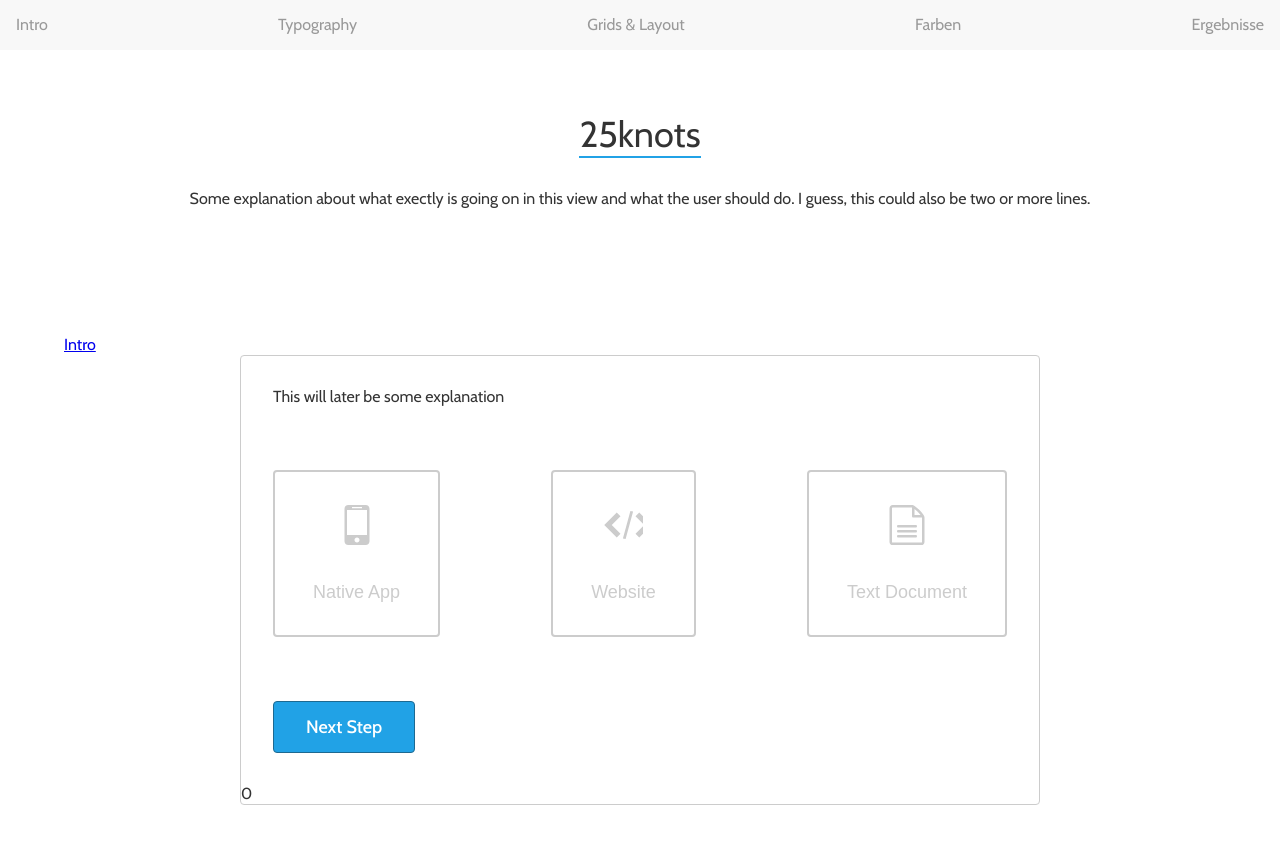
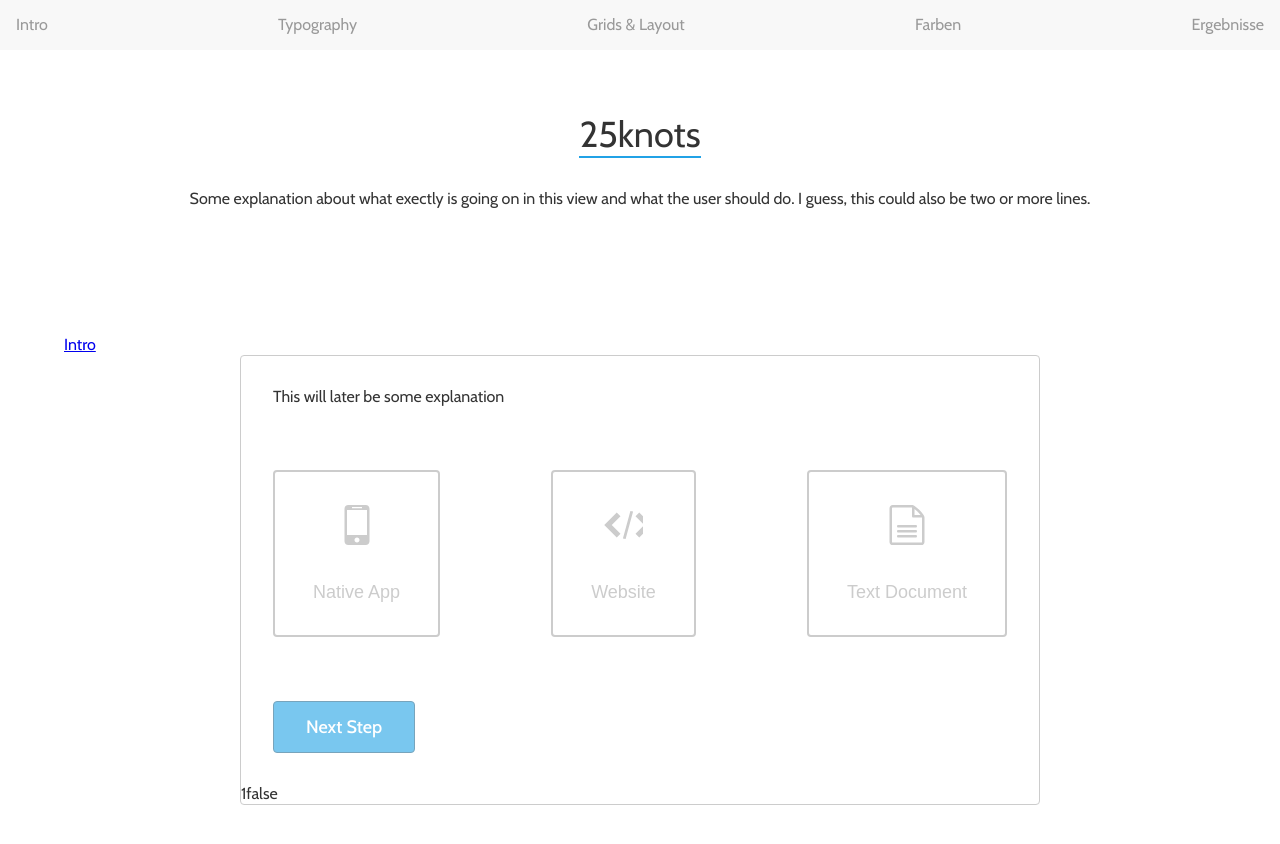
Before and after one commit to Plsr/25knots, a React app: page / in a window 1280 px wide. Shown: the top 844 px of the page. Built offline with nearby package versions, Linux system fonts and the light colour scheme.

Commit message:
Improved redux architecture and setupContainer

```diff
--- a/src/actions/index.js
+++ b/src/actions/index.js
@@ -1,6 +1,7 @@
 // Action types
 export const NEXT_SETUP_STEP = 'NEXT_SETUP_STEP'
-export const SET_ARTIFACT_SCOPE = 'SET_ARTIFACT_SCOPE'
+export const SET_SCOPE = 'SET_SCOPE'
+export const SET_SETUP_TO_FINISHED = 'SET_SETUP_TO_FINISHED'
 
 export const nextSetupStep = () => {
   return {
@@ -8,9 +9,15 @@ export const nextSetupStep = () => {
   }
 }
 
-export const setArtifactScope = (scope) => {
-  return {
-    type: SET_ARTIFACT_SCOPE,
+export const setScope = scope => {
+  return{
+    type: SET_SCOPE,
     scope
   }
 }
+
+export const setSetupToFinished = () => {
+  return {
+    type: SET_SETUP_TO_FINISHED
+  }
+}
--- a/src/components/App.jsx
+++ b/src/components/App.jsx
@@ -18,7 +18,7 @@ export default class App extends React.Component {
         <SpacingInset size='xl'>
           <IntroductionHero />
           <Link to='/intro'>Intro</Link>
-          <SetupProgress steps={setupOptions} />
+          <SetupProgress setupOptions={setupOptions} setupSteps={2} />
         </SpacingInset>
       </div>
     )
--- a/src/components/SecondaryButton.jsx
+++ b/src/components/SecondaryButton.jsx
@@ -11,9 +11,10 @@ function SecondaryButton(props) {
     <button
       className={css(
         styles.buttonReset,
-        styles.buttonStyles
+        styles.buttonStyles,
+        props.inactive && styles.buttonInactiveStyles
       )}
-      onClick={props.onClick}
+      onClick={props.inactive ? '' : props.onClick}
     >
       <SpacingSquishedInset size='l'>
         {props.children}
@@ -39,6 +40,16 @@ const styles = StyleSheet.create({
     cursor: 'pointer',
     ':hover': {
       backgroundColor: appColors.secondaryDarkened
+    },
+    ':focus': {
+      outline: 'none'
+    }
+  },
+  buttonInactiveStyles: {
+    opacity: '0.6',
+    cursor: 'not-allowed',
+    ':hover': {
+      backgroundColor: appColors.secondary
     }
   }
 })
--- a/src/components/SetupContainer.jsx
+++ b/src/components/SetupContainer.jsx
@@ -14,9 +14,10 @@ class SetupContainer extends React.Component {
     this.handleIconButtonClick = this.handleIconButtonClick.bind(this)
     this.handleButtonClick = this.handleButtonClick.bind(this)
     this.constructIconButtons = this.constructIconButtons.bind(this)
+    this.generateContent = this.generateContent.bind(this)
 
     this.state = {
-      activeOption: false
+      activeOption: false,
     }
   }
 
@@ -27,28 +28,54 @@ class SetupContainer extends React.Component {
   }
 
   handleButtonClick() {
-    this.props.onNextButtonClick(this.state.activeOption)
+    this.props.setScope(this.state.activeOption)
+
+    if(this.props.setupStep == this.props.setupSteps) {
+      this.props.setSetupToFinished()
     }
 
-  constructIconButtons(steps) {
-    console.log(steps);
+    this.setState({
+      activeOption: false
+    })
+  }
+
+  generateContent() {
+    let setupOptions = []
+
+    if(this.props.setupStep == 1) {
+      for (var i = 0; i < this.props.setupOptions.length; i++) {
+        let currentOption = this.props.setupOptions[i]
+
+        if (currentOption.initialOption)
+          setupOptions.push(currentOption)
+      }
+    } else {
+      for (var i = 0; i < this.props.setupOptions.length; i++) {
+        let currentOption = this.props.setupOptions[i]
+
+        if (this.props.scopes.indexOf(currentOption.shouldDisplayForScope) > -1)
+          setupOptions.push(currentOption)
+      }
+    }
+
+    return this.constructIconButtons(setupOptions)
+  }
+
+  constructIconButtons(setupOptions) {
     let iconButtons = []
-    for (var i = 0; i < steps.length; i++) {
-      let step = steps[i]
-
-      if(step.shouldDisplayForScope == this.props.artifactScope) {
+    for (var i = 0; i < setupOptions.length; i++) {
+      let currentOption = setupOptions[i]
       iconButtons.push(
         <IconButton
-            icon={step.icon}
+          icon={currentOption.icon}
           onClick={this.handleIconButtonClick}
-            key={step.value}
-            identifier={step.value}
-            active={this.state.activeOption === step.value}
+          key={currentOption.value}
+          identifier={currentOption.value}
+          active={this.state.activeOption === currentOption.value}
         >
-            {step.text}
+          {currentOption.text}
         </IconButton>
       )
-      }
     }
 
     return iconButtons
@@ -61,14 +88,15 @@ class SetupContainer extends React.Component {
           <span>This will later be some explanation</span>
           <SpacingInset size='l' />
           <div className={css(styles.buttonWrapperStyles)}>
-            {this.constructIconButtons(this.props.steps)}
+            {this.generateContent()}
           </div>
           <SpacingInset size='l' />
-          <SecondaryButton onClick={this.handleButtonClick}>Next Step</SecondaryButton>
+          <SecondaryButton inactive={this.state.activeOption == false} onClick={this.handleButtonClick}>Next Step</SecondaryButton>
         </SpacingInset>
+        {/* TODO: Remove, just debug */}
         {this.props.setupStep}
-        {this.props.setupFinished}
-        {this.props.artifactScope}
+        {this.props.setupFinished.toString()}
+        {this.props.scopes}
       </div>
     )
   }
--- a/src/components/helpers/constants/setupOptions.js
+++ b/src/components/helpers/constants/setupOptions.js
@@ -6,19 +6,22 @@ export const setupOptions = [
     icon: ICONS.SMARTPHONE,
     text: 'Native App',
     value: SCOPES.NATIVE_APP,
-    shouldDisplayForScope: undefined
+    shouldDisplayForScope: undefined,
+    initialOption: true
   },
   {
     icon: ICONS.WEBSITE,
     text: 'Website',
     value: SCOPES.WEBSITE,
-    shouldDisplayForScope: undefined
+    shouldDisplayForScope: undefined,
+    initialOption: true
   },
   {
     icon: ICONS.PAGE,
     text: 'Text Document',
     value: SCOPES.TEXT_DOCUMENT,
-    shouldDisplayForScope: undefined
+    shouldDisplayForScope: undefined,
+    initialOption: true
   },
   {
     icon: ICONS.ANDROID,
--- a/src/containers/SetupProgress.js
+++ b/src/containers/SetupProgress.js
@@ -1,20 +1,23 @@
 import { connect } from 'react-redux'
-import { setArtifactScope } from '../actions'
+import { setScope, setSetupToFinished } from '../actions'
 import SetupContainer from '../components/SetupContainer.jsx'
 
 const mapStatetoProps = (state, ownProps) => {
   return {
     setupStep: state.setupStep,
     setupFinished: state.setupFinished,
-    artifactScope: state.artifactScope,
+    scopes: state.scopes,
     ...ownProps
   }
 }
 
 const mapDispatchToProps = (dispatch) => {
   return {
-    onNextButtonClick: scope => {
-      dispatch(setArtifactScope(scope))
+    setScope: scope => {
+      dispatch(setScope(scope))
+    },
+    setSetupToFinished: () => {
+      dispatch(setSetupToFinished())
     }
   }
 }
--- a/src/reducers/setup.js
+++ b/src/reducers/setup.js
@@ -1,21 +1,29 @@
-import { NEXT_SETUP_STEP, SET_ARTIFACT_SCOPE } from '../actions'
+import { NEXT_SETUP_STEP, SET_SCOPE, SET_SETUP_TO_FINISHED } from '../actions'
 
 const initialState = {
-  setupStep: 0,
+  setupStep: 1,
   setupFinished: false,
-  artifactScope: undefined
+  scopes: []
 }
 
 const setup = (state = initialState, action) => {
   switch (action.type) {
+    // FIXME: Is this still needed?
     case NEXT_SETUP_STEP:
       return Object.assign({}, state, {
         setupStep: state.setupStep + 1
       })
-    case SET_ARTIFACT_SCOPE:
+    case SET_SCOPE:
       return Object.assign({}, state, {
-        setupStep: state.setupStep + 1,
-        artifactScope: action.scope
+        setupStep: state.setupStep + 1, // FIXME: Evaluate if this is still needed
+        scopes: [
+          ...state.scopes,
+          action.scope
+        ]
+      })
+    case SET_SETUP_TO_FINISHED:
+      return Object.assign({}, state, {
+        setupFinished: true
       })
     default:
       return state
```
Lines whose indentation alone changed are shown as unchanged.
